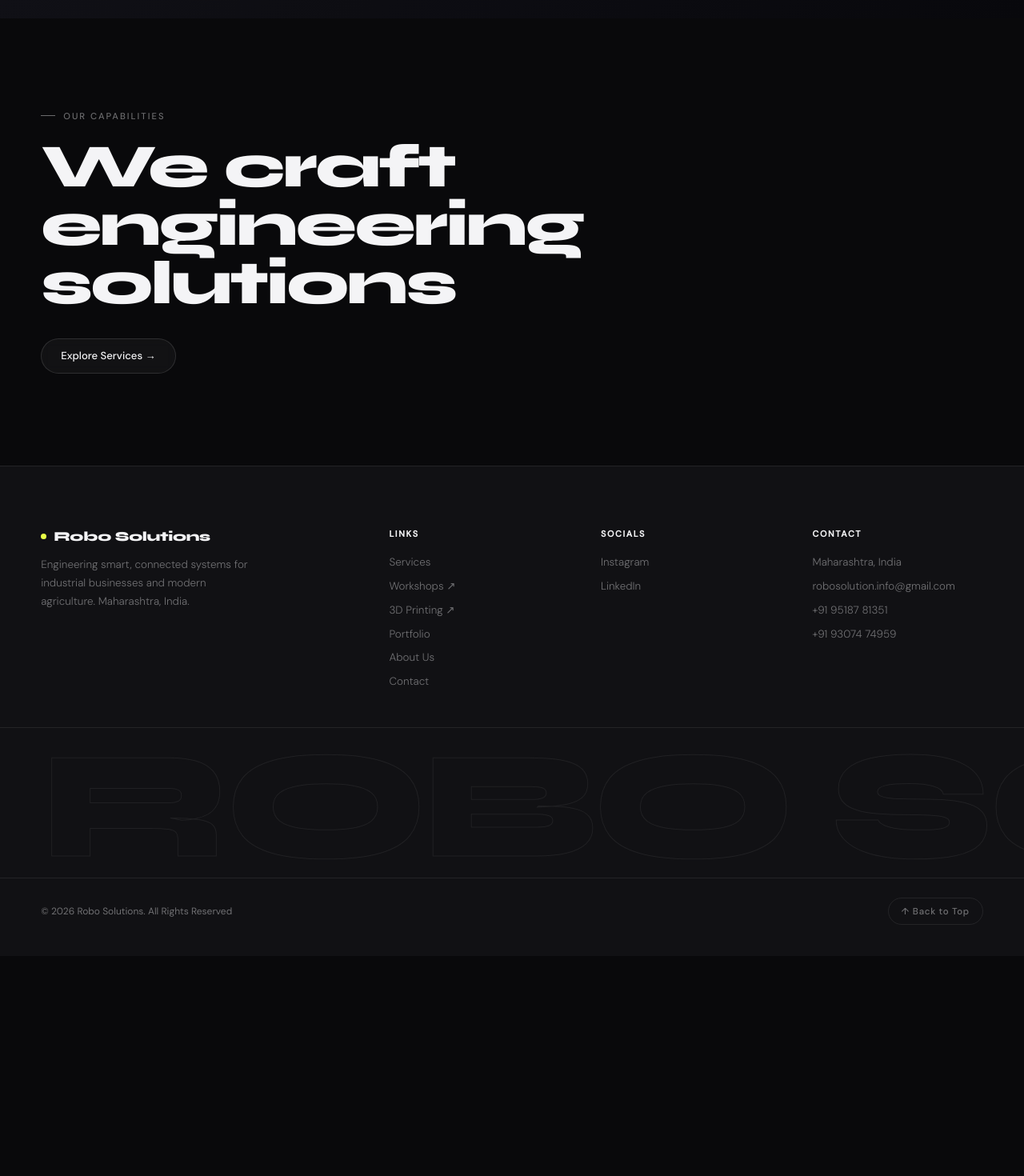
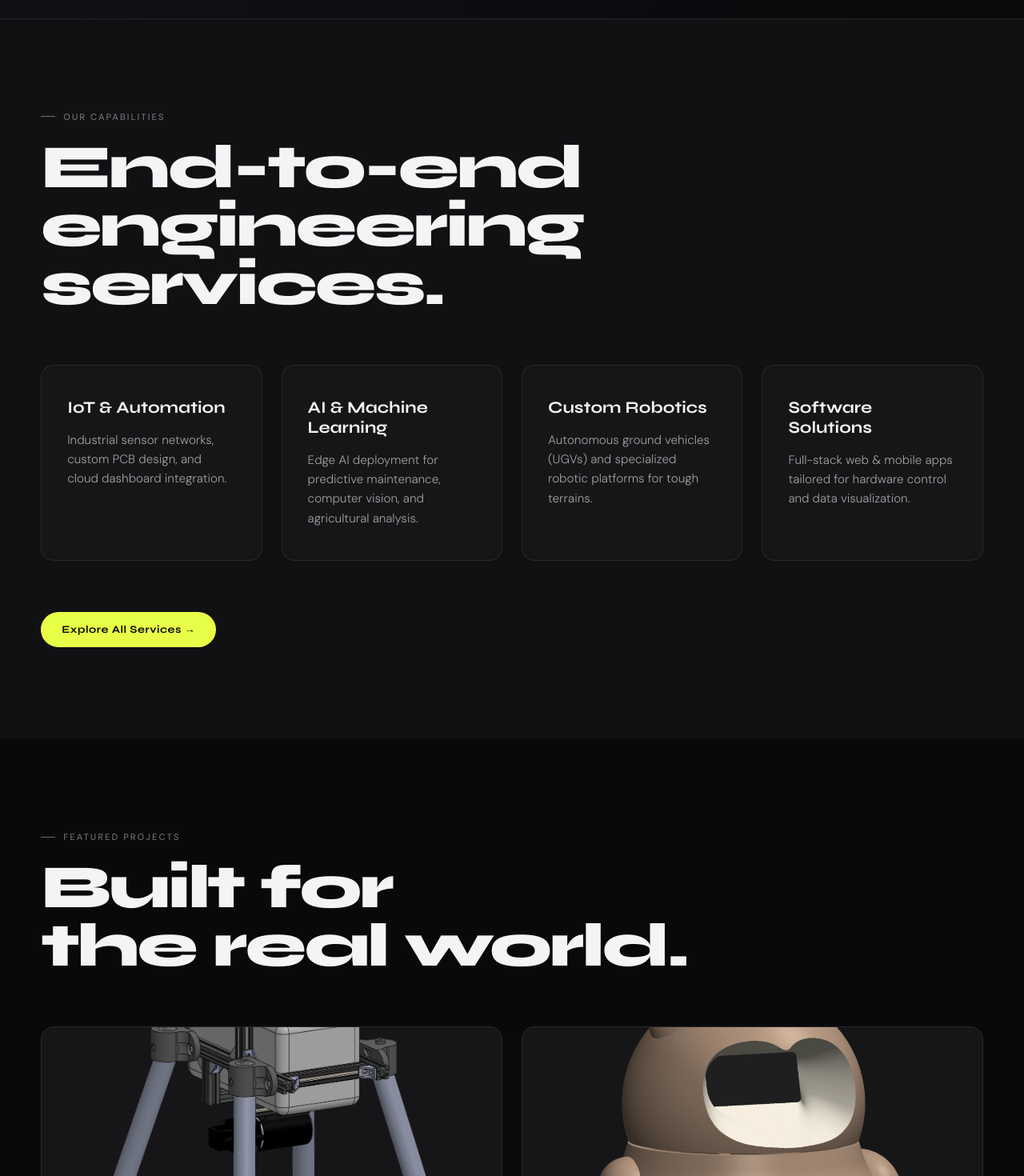
Before and after one commit to Neilarmstrong-00/robo-solution-landing-page, a React (Vite) app: page / in a window 1280 px wide. Shown: the part 1320-2790 px from the top of the page at 80% size. Before the commit the page ends 2515 px from the top, so only its background shows below. Built offline with nearby package versions, Linux system fonts and the light colour scheme.

Commit message:
Expand Home page into a comprehensive scrolling portal with all subpage sections

```diff
--- a/src/pages/Home.jsx
+++ b/src/pages/Home.jsx
@@ -77,16 +77,145 @@ export default function Home() {
         </div>
       </section>
 
-      <section id="home-services" style={{ background: 'var(--bg)' }}>
-        <Reveal>
-          <div className="sec-label">Our Capabilities</div>
-          <h2 className="sec-h">We craft<br/>engineering<br/>solutions</h2>
-        </Reveal>
-        <Reveal delay={0.2}>
-          <div style={{ display: 'flex', gap: '1rem', marginTop: '2rem' }}>
-            <Link to="/services" className="hero-btn-sec">Explore Services →</Link>
+      {/* 1. SERVICES */}
+      <section id="home-services" style={{ background: 'var(--bg2)', borderTop: '1px solid var(--border)' }}>
+        <div style={{ display: 'flex', flexDirection: 'column', gap: 'clamp(2.5rem, 5vw, 4rem)' }}>
+          <Reveal>
+            <div className="sec-label">Our Capabilities</div>
+            <h2 className="sec-h">End-to-end<br/>engineering<br/>services.</h2>
+          </Reveal>
+
+          <div className="home-grid">
+            <Reveal direction="up" delay={0.1} style={{ height: '100%' }}>
+              <div className="home-card">
+                <h3 className="hc-title">IoT & Automation</h3>
+                <p className="hc-desc">Industrial sensor networks, custom PCB design, and cloud dashboard integration.</p>
+              </div>
+            </Reveal>
+            <Reveal direction="up" delay={0.2} style={{ height: '100%' }}>
+              <div className="home-card">
+                <h3 className="hc-title">AI & Machine Learning</h3>
+                <p className="hc-desc">Edge AI deployment for predictive maintenance, computer vision, and agricultural analysis.</p>
+              </div>
+            </Reveal>
+            <Reveal direction="up" delay={0.3} style={{ height: '100%' }}>
+              <div className="home-card">
+                <h3 className="hc-title">Custom Robotics</h3>
+                <p className="hc-desc">Autonomous ground vehicles (UGVs) and specialized robotic platforms for tough terrains.</p>
+              </div>
+            </Reveal>
+            <Reveal direction="up" delay={0.4} style={{ height: '100%' }}>
+              <div className="home-card">
+                <h3 className="hc-title">Software Solutions</h3>
+                <p className="hc-desc">Full-stack web & mobile apps tailored for hardware control and data visualization.</p>
+              </div>
+            </Reveal>
           </div>
-        </Reveal>
+
+          <Reveal delay={0.2}>
+            <Link to="/services" className="hero-btn-prim" style={{ width: 'fit-content' }}>Explore All Services →</Link>
+          </Reveal>
+        </div>
+      </section>
+
+      {/* 2. PORTFOLIO */}
+      <section id="home-portfolio" style={{ background: 'var(--bg)' }}>
+        <div style={{ display: 'flex', flexDirection: 'column', gap: 'clamp(2.5rem, 5vw, 4rem)' }}>
+          <Reveal>
+            <div className="sec-label">Featured Projects</div>
+            <h2 className="sec-h">Built for<br/>the real world.</h2>
+          </Reveal>
+
+          <div className="home-grid-2">
+            <Reveal direction="left" style={{ height: '100%' }}>
+              <div className="hc-img-card">
+                <img src="/images/vajra_image.webp" alt="Vajra" style={{ width: '100%', height: '280px', objectFit: 'cover' }} />
+                <div className="hc-img-content">
+                  <h3 className="hc-title">Vajra 2.1</h3>
+                  <p className="hc-desc">Precision agrochemical spraying rover designed for complex farming terrains.</p>
+                </div>
+              </div>
+            </Reveal>
+            <Reveal direction="right" style={{ height: '100%' }}>
+              <div className="hc-img-card">
+                <img src="/images/Hootie1.webp" alt="Hootie" style={{ width: '100%', height: '280px', objectFit: 'cover' }} />
+                <div className="hc-img-content">
+                  <h3 className="hc-title">Hootie</h3>
+                  <p className="hc-desc">Biomimetic IoT companion robot for interactive automation and engagement.</p>
+                </div>
+              </div>
+            </Reveal>
+          </div>
+
+          <Reveal delay={0.2}>
+            <Link to="/portfolio" className="hero-btn-sec" style={{ width: 'fit-content' }}>View Full Portfolio →</Link>
+          </Reveal>
+        </div>
+      </section>
+
+      {/* 3. WORKSHOPS */}
+      <section id="home-workshops" style={{ background: 'var(--bg2)', borderTop: '1px solid var(--border)' }}>
+        <div className="home-split">
+          <div className="hs-left">
+            <Reveal direction="left">
+              <div className="sec-label">Education</div>
+              <h2 className="sec-h" style={{ fontSize: 'clamp(1.7rem, 4.5vw, 3.5rem)' }}>Building the<br/>next generation<br/>of engineers.</h2>
+              <p className="sec-desc" style={{ marginTop: '1.5rem', marginBottom: '2.5rem' }}>We don't just build technology, we teach it. We conduct intensive, hands-on workshops across Maharashtra to bridge the gap between academic theory and industrial reality.</p>
+              <Link to="/workshops" className="hero-btn-prim" style={{ width: 'fit-content' }}>Explore Workshops →</Link>
+            </Reveal>
+          </div>
+          <div className="hs-right">
+            <Reveal direction="right" style={{ height: '100%' }}>
+              <img src="/images/workshop/6.png" alt="Workshop" style={{ width: '100%', height: '100%', minHeight: '320px', objectFit: 'cover', borderRadius: '18px', border: '1px solid var(--border)' }} />
+            </Reveal>
+          </div>
+        </div>
+      </section>
+
+      {/* 4. 3D PRINTING */}
+      <section id="home-3d" style={{ background: 'var(--bg)' }}>
+        <div className="home-split" style={{ direction: 'rtl' }}>
+          <div className="hs-left" style={{ direction: 'ltr' }}>
+            <Reveal direction="right">
+              <div className="sec-label">Rapid Prototyping</div>
+              <h2 className="sec-h" style={{ fontSize: 'clamp(1.7rem, 4.5vw, 3.5rem)' }}>Bring your<br/>ideas into<br/>reality.</h2>
+              <p className="sec-desc" style={{ marginTop: '1.5rem', marginBottom: '2.5rem' }}>From initial CAD designs to highly durable physical models. Our industrial-grade 3D printing services help you iterate faster and validate mechanical designs.</p>
+              <Link to="/3d-printing" className="hero-btn-sec" style={{ width: 'fit-content' }}>3D Printing Services →</Link>
+            </Reveal>
+          </div>
+          <div className="hs-right" style={{ direction: 'ltr' }}>
+            <Reveal direction="left" style={{ height: '100%' }}>
+              <img src="/images/3dprint/8.1.PNG" alt="3D Printing" style={{ width: '100%', height: '100%', minHeight: '320px', objectFit: 'cover', borderRadius: '18px', border: '1px solid var(--border)' }} />
+            </Reveal>
+          </div>
+        </div>
+      </section>
+
+      {/* 5. ABOUT US */}
+      <section id="home-about" style={{ background: 'var(--bg2)', borderTop: '1px solid var(--border)' }}>
+        <div style={{ display: 'flex', flexDirection: 'column', alignItems: 'center', textAlign: 'center', maxWidth: '800px', margin: '0 auto', gap: '1.5rem' }}>
+          <Reveal direction="up">
+            <div className="sec-label" style={{ justifyContent: 'center' }}>About Us</div>
+            <h2 className="sec-h" style={{ fontSize: 'clamp(1.7rem, 4.5vw, 3rem)' }}>Founded by engineers who build with their hands.</h2>
+            <p className="sec-desc" style={{ margin: '1.5rem auto 2.5rem auto' }}>We bring a rare combination of software intelligence and mechanical craftsmanship to every project. We connect IoT sensors, AI intelligence, and precision hardware to solve real problems in fields and factories.</p>
+            <div style={{ display: 'flex', justifyContent: 'center' }}>
+              <Link to="/about" className="hero-btn-sec" style={{ width: 'fit-content' }}>Read Our Story →</Link>
+            </div>
+          </Reveal>
+        </div>
+      </section>
+
+      {/* 6. CONTACT */}
+      <section id="home-contact" style={{ background: 'var(--bg)', borderTop: '1px solid var(--border)', padding: 'clamp(5rem, 12vw, 10rem) clamp(1rem, 4vw, 3.5rem)' }}>
+        <div style={{ display: 'flex', flexDirection: 'column', alignItems: 'center', textAlign: 'center', gap: '1.5rem' }}>
+          <Reveal direction="up">
+            <h2 className="sec-h" style={{ fontSize: 'clamp(2.2rem, 7vw, 4.5rem)', color: 'var(--accent)' }}>Ready to innovate?</h2>
+            <p className="sec-desc" style={{ margin: '1.5rem auto 2.5rem auto' }}>Let's discuss how our intelligent hardware and software solutions can transform your operations.</p>
+            <div style={{ display: 'flex', justifyContent: 'center' }}>
+              <Link to="/contact" className="hero-btn-prim" style={{ width: 'fit-content', height: '54px', fontSize: '1rem', padding: '0 32px' }}>Start Your Project →</Link>
+            </div>
+          </Reveal>
+        </div>
       </section>
 
       {/* Floating Rogue Links for Home Page */}
@@ -107,6 +236,26 @@ export default function Home() {
         @keyframes float-bob { 0%, 100% { transform: translateY(0); } 50% { transform: translateY(-6px); } }
         @keyframes hero-breathe { 0%, 100% { opacity: 0.9; } 50% { opacity: 1; } }
         .hero-h1 { font-size: clamp(2rem, 13vw, 9rem); word-wrap: break-word; overflow-wrap: break-word; hyphens: auto; }
+
+        .home-grid { display: grid; grid-template-columns: repeat(auto-fit, minmax(260px, 1fr)); gap: 1.5rem; }
+        .home-card { background: var(--surface); border: 1px solid var(--border); border-radius: 16px; padding: 2.5rem 2rem; transition: transform .3s, border-color .3s; height: 100%; display: flex; flex-direction: column; gap: 1rem; }
+        .home-card:hover { transform: translateY(-5px); border-color: rgba(232,255,71,.3); }
+        .hc-title { font-family: var(--font-h); font-weight: 700; font-size: 1.3rem; color: var(--white); }
+        .hc-desc { font-size: .95rem; color: var(--muted2); line-height: 1.6; font-weight: 300; }
+
+        .home-grid-2 { display: grid; grid-template-columns: 1fr 1fr; gap: 1.5rem; }
+        .hc-img-card { background: var(--surface); border: 1px solid var(--border); border-radius: 16px; overflow: hidden; transition: transform .3s, border-color .3s; height: 100%; display: flex; flex-direction: column; }
+        .hc-img-card:hover { transform: translateY(-5px); border-color: rgba(232,255,71,.3); }
+        .hc-img-content { padding: 2rem; flex: 1; display: flex; flex-direction: column; gap: 1rem; border-top: 1px solid var(--border); }
+
+        .home-split { display: grid; grid-template-columns: 1.2fr 1fr; gap: clamp(3rem, 6vw, 6rem); align-items: center; }
+
+        @media(max-width: 900px) {
+          .home-split { grid-template-columns: 1fr; direction: ltr !important; }
+          .home-split .hs-left, .home-split .hs-right { direction: ltr !important; }
+          .home-grid-2 { grid-template-columns: 1fr; }
+        }
+
         @media(max-width: 768px) {
           #hero { min-height: 85vh !important; justify-content: flex-start !important; padding-top: 130px !important; }
           .hero-h1 { font-size: clamp(1.4rem, 8vw, 3rem) !important; }
```
